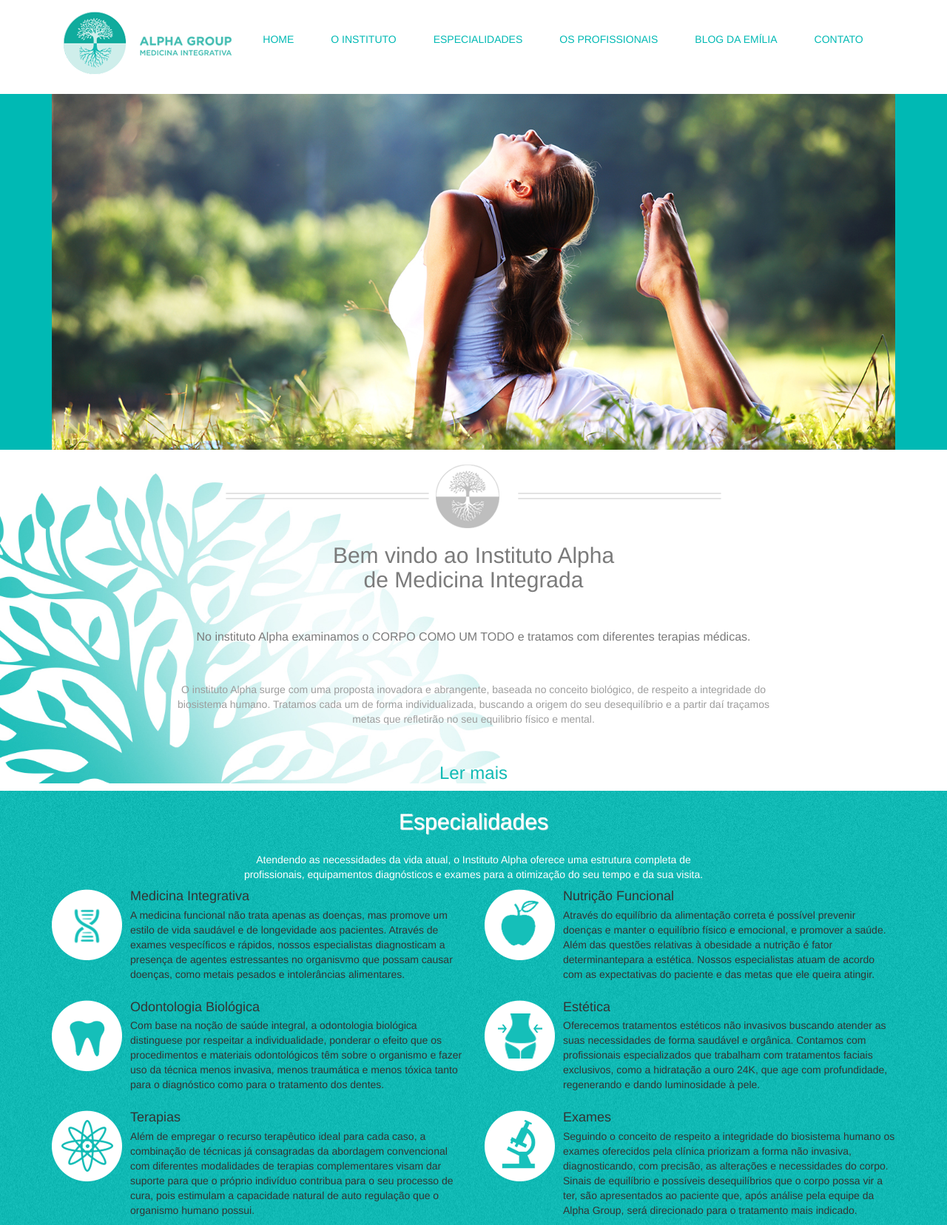
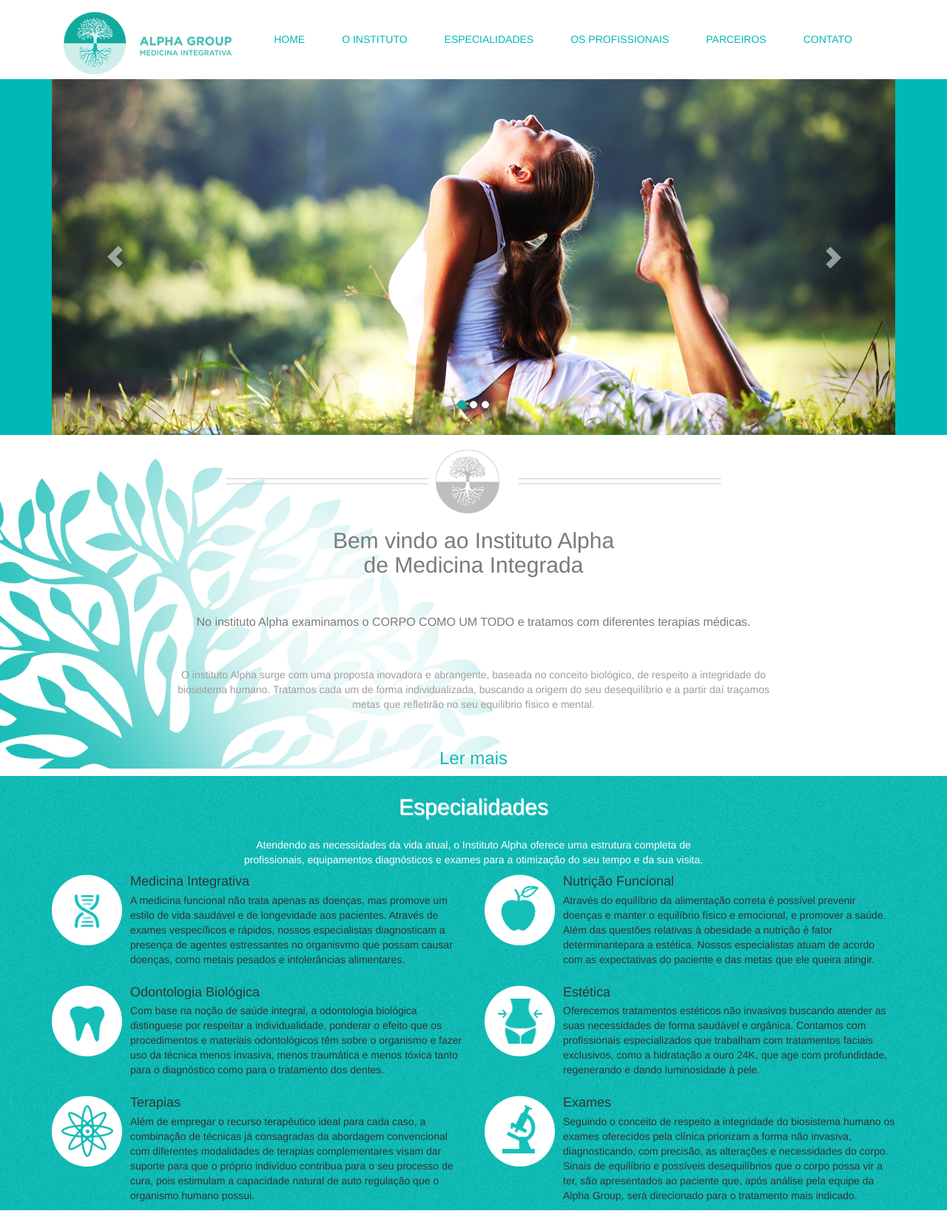
Before and after one commit to pamgaiguer/alphainstitute, a PHP site: page / in a window 1280 px wide. Shown: the whole page at 74% size. Run offline with PHP 8.4, Linux system fonts and the light colour scheme; some web fonts are replaced.

Commit message:
home and buttons ok

```diff
--- a/css/main.css
+++ b/css/main.css
@@ -1,3 +1,25 @@
+body{
+
+}
+.go-top{
+  background: #FAFAFA;
+  bottom: 0px;
+  right: 0px;
+  color: #00b9b4;
+  cursor: pointer;
+  display: none;
+  padding: 10px;
+  position: fixed;
+  border-top-left-radius: 20px;
+  text-align: center;
+  line-height: 25px;
+  width: 100px;
+  height: 70px;
+  z-index: 9999;
+}
+.navbar{
+  margin-bottom: 0px;
+}
 .navbar-nav li a {
   text-transform: uppercase;
   line-height: 75px;
@@ -10,15 +32,38 @@
   float: none;
   vertical-align: top;
 }
-
 .navbar .navbar-collapse {
   text-align: center;
 }
+.nav>li>a:focus, .nav>li>a:hover {
+  text-decoration: none;
+  color: white;
+  background-color: #10AB9D;
+}
+.carousel-indicators li {
+  display: inline-block;
+  width: 10px;
+  height: 10px;
+  margin: 1px;
+  text-indent: -999px;
+  cursor: pointer;
+  background-color: #000 \9;
+  background-color: white;
+  border: 1px solid white;
+  border-radius: 10px;
+}
+.carousel-indicators .active {
+  width: 12px;
+  height: 12px;
+  margin: 0;
+  background-color: #10AB9D;
+  border: 1px solid #10AB9D;
+}
+
 
 .div-home{
   background-color: #00b9b4;
 }
-
 .div-instituto{
   background-image: url('../images/bg2.jpg');
   background-repeat: no-repeat;
--- a/index.html
+++ b/index.html
@@ -28,7 +28,7 @@
             <li><a href="#instituto">O Instituto</a></li>
             <li><a href="#especialidades">Especialidades</a></li>
             <li><a href="#profissionais">Os profissionais</a></li>
-            <li><a href="#blog">Blog da Emília</a></li>
+            <li><a href="#parceiros">Parceiros</a></li>
             <li><a href="#contato">Contato</a></li>
           </ul>
         </div>
@@ -38,7 +38,39 @@
 
   <section class="div-home" id="home">
     <div class="container">
-      <img src="images/home_foto.jpg" alt="" class="center-block img-responsive">
+<div id="carousel-example-generic" class="carousel slide" data-ride="carousel">
+  <!-- Indicators -->
+  <ol class="carousel-indicators">
+    <li data-target="#carousel-example-generic" data-slide-to="0" class="active"></li>
+    <li data-target="#carousel-example-generic" data-slide-to="1"></li>
+    <li data-target="#carousel-example-generic" data-slide-to="2"></li>
+  </ol>
+
+  <!-- Wrapper for slides -->
+  <div class="carousel-inner" role="listbox">
+    <div class="item active">
+      <img src="images/home_foto001.jpg" alt="" class="center-block img-responsive">
+    </div>
+    <div class="item">
+      <img src="images/home_foto002.jpg" alt="" class="center-block img-responsive">
+    </div>
+    <div class="item">
+      <img src="images/home_foto003.jpg" alt="" class="center-block img-responsive">
+    </div>
+  </div>
+
+  <!-- Controls -->
+  <a class="left carousel-control" href="#carousel-example-generic" role="button" data-slide="prev">
+    <span class="glyphicon glyphicon-chevron-left" aria-hidden="true"></span>
+    <span class="sr-only">Previous</span>
+  </a>
+  <a class="right carousel-control" href="#carousel-example-generic" role="button" data-slide="next">
+    <span class="glyphicon glyphicon-chevron-right" aria-hidden="true"></span>
+    <span class="sr-only">Next</span>
+  </a>
+</div>
+
+
     </div>
   </section>
 
@@ -162,7 +194,7 @@
 
 <section class="div-profissionais text-center" id="profissionais"></section>
 
-<section class="div-blogemilia text-center" id="blog"></section>
+<section class="div-parceiros text-center" id="parceiros"></section>
 
 <section class="div-contato text-center" id="contato"></section>
 
--- a/js/main.js
+++ b/js/main.js
@@ -21,4 +21,112 @@ $(document).ready(function() {
     $(".nav").find(".active").removeClass("active");
     $(this).parent().addClass("active");
   });
-});
+
+  $('.carousel').carousel({
+    interval: 5000,
+    pause: "false"
+  });
+
+
+  var goTop = $('<div class="go-top">Voltar ao topo</div>');
+  $('body').append(goTop);
+  $(window).scroll(function() {
+    if ($(this).scrollTop() != 0) {
+      goTop.fadeIn();
+    } else {
+      goTop.fadeOut();
+    }
+  });
+  goTop.click(function() {
+    $('body,html').animate({
+      scrollTop : 0
+    }, 800);
+  });
+
+  //link para home
+  $('a[href^="#home"]').on('click',function (e) {
+    e.preventDefault();
+
+    var target = this.hash,
+    $target = $(target);
+
+    $('html, body').stop().animate({
+      'scrollTop': $target.offset().top
+    }, 900, 'swing', function () {
+      window.location.hash = target;
+    });
+  });
+
+
+  //link para instituto
+  $('a[href^="#instituto"]').on('click',function (e) {
+    e.preventDefault();
+
+    var target = this.hash,
+    $target = $(target);
+
+    $('html, body').stop().animate({
+      'scrollTop': $target.offset().top
+    }, 900, 'swing', function () {
+      window.location.hash = target;
+    });
+  });
+
+  //link para especialidades
+  $('a[href^="#especialidades"]').on('click',function (e) {
+    e.preventDefault();
+
+    var target = this.hash,
+    $target = $(target);
+
+    $('html, body').stop().animate({
+      'scrollTop': $target.offset().top
+    }, 900, 'swing', function () {
+      window.location.hash = target;
+    });
+  });
+
+    //link para profissionais
+    $('a[href^="#profissionais"]').on('click',function (e) {
+      e.preventDefault();
+
+      var target = this.hash,
+      $target = $(target);
+
+      $('html, body').stop().animate({
+        'scrollTop': $target.offset().top
+      }, 900, 'swing', function () {
+        window.location.hash = target;
+      });
+    });
+
+    //link para parceiros
+    $('a[href^="#parceiros"]').on('click',function (e) {
+      e.preventDefault();
+
+      var target = this.hash,
+      $target = $(target);
+
+      $('html, body').stop().animate({
+        'scrollTop': $target.offset().top
+      }, 900, 'swing', function () {
+        window.location.hash = target;
+      });
+    });
+
+    //link para contato
+    $('a[href^="#contato"]').on('click',function (e) {
+      e.preventDefault();
+
+      var target = this.hash,
+      $target = $(target);
+
+      $('html, body').stop().animate({
+        'scrollTop': $target.offset().top
+      }, 900, 'swing', function () {
+        window.location.hash = target;
+      });
+    });
+
+
+  });
```
Also changed, not shown: images/home_foto001.jpg (added), images/home_foto002.jpg (added), images/home_foto003.jpg (added).
